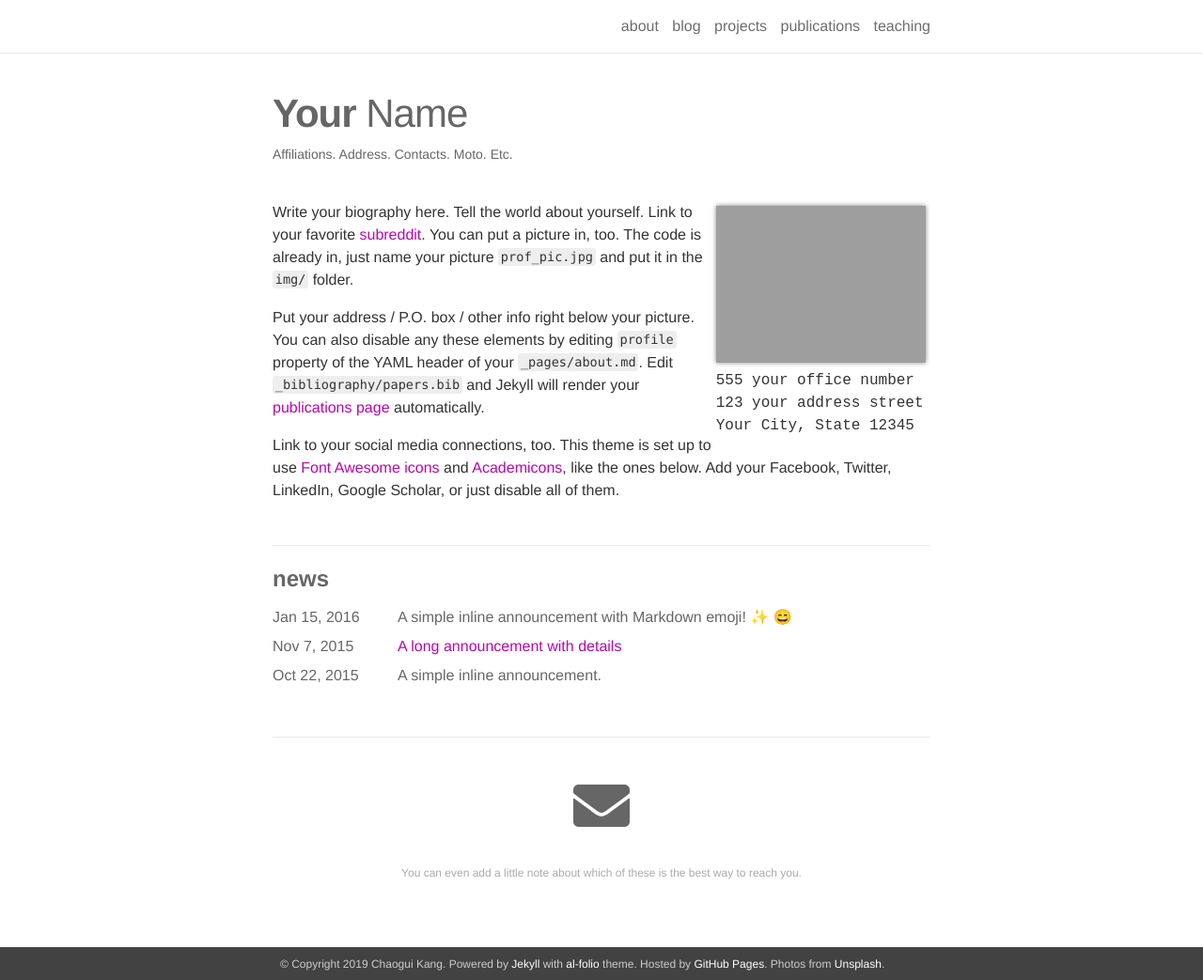
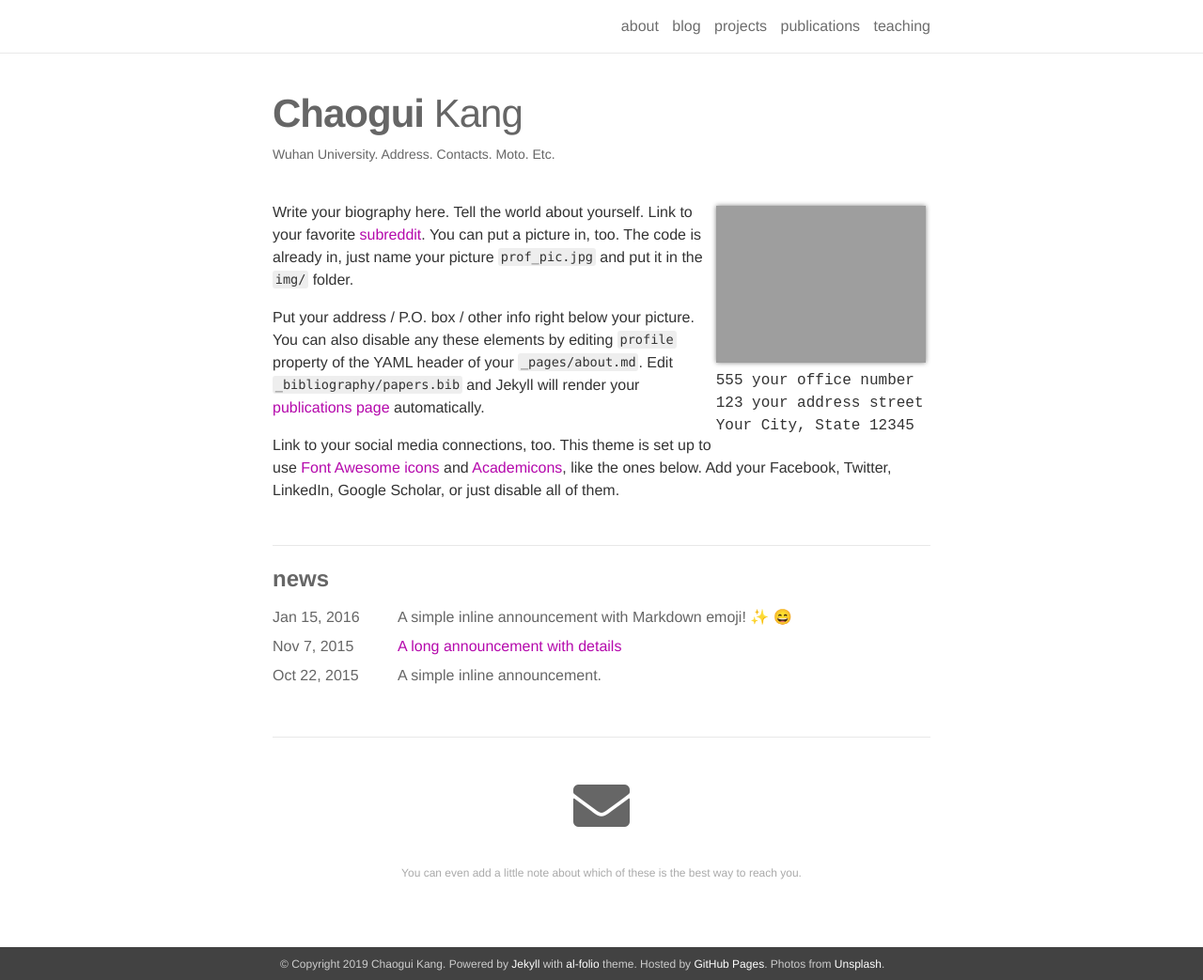
Before and after one commit to cgkang/cgkang.github.io, a Jekyll site: the page built from _pages/about.md, in a window 1280 px wide and 1043 px high. Shown: the whole window at 94% size. Built offline with Jekyll 4.4.1, drawn with Linux system fonts in a browser that asks for light colours; nearby versions of some CDN libraries; emoji names are drawn with the system emoji font.

Commit message:
first commit

```diff
--- a/_config.yml
+++ b/_config.yml
@@ -2,7 +2,7 @@
 # Site settings
 # -----------------------------------------------------------------------------
 name: Chaogui Kang
-email: you@example.com
+email: cgkang@whu.edu.cn
 description: > # this means to ignore newlines until "url:"
   A simple, whitespace theme for academics. Based on [*folio](https://github.com/bogoli/-folio) design.
 footer_text: >
--- a/_pages/about.md
+++ b/_pages/about.md
@@ -1,8 +1,8 @@
 ---
 layout: about
 permalink: /
-title: <strong>Your</strong> Name
-description: <a href="">Affiliations</a>. Address. Contacts. Moto. Etc.
+title: <strong>Chaogui</strong> Kang
+description: <a href="">Wuhan University</a>. Address. Contacts. Moto. Etc.
 
 profile:
   align: right
```
